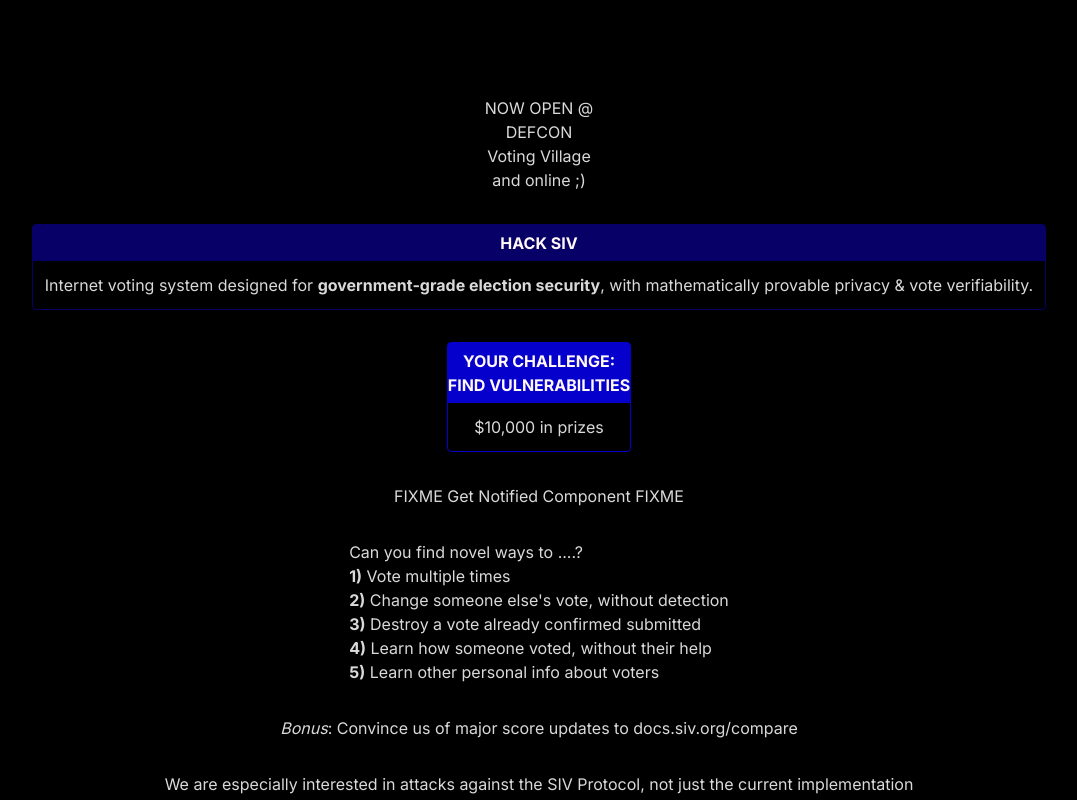
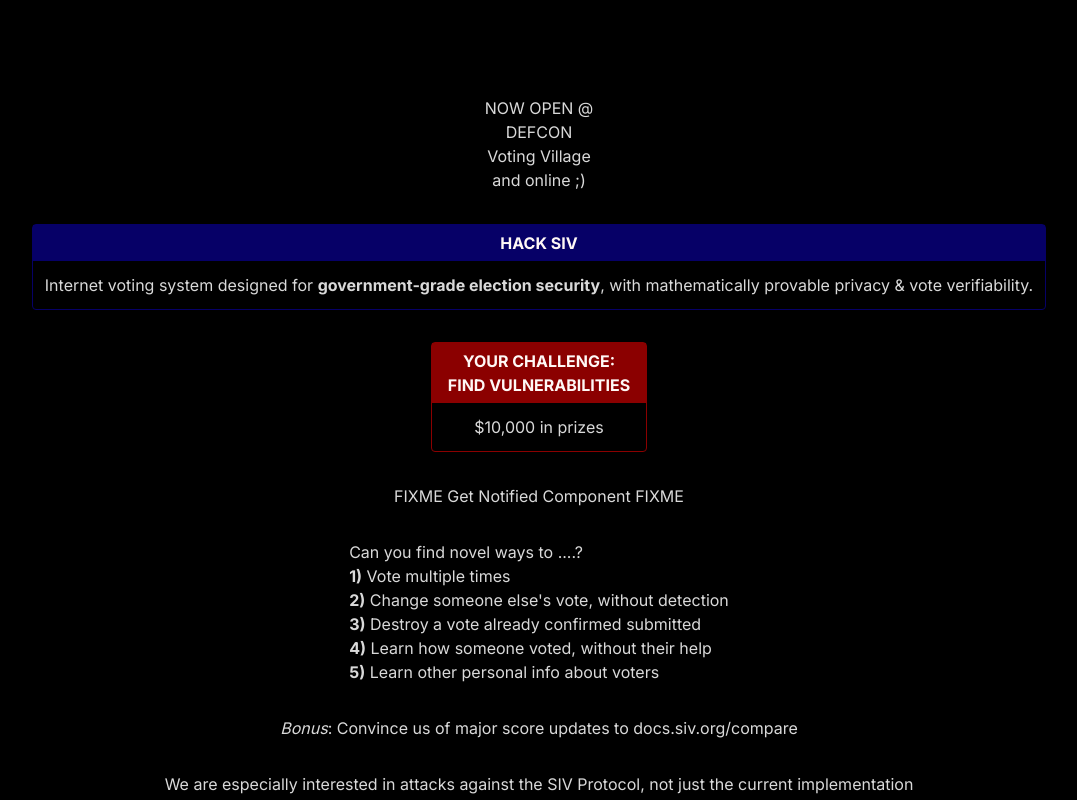
Before and after one commit to siv-org/hack.siv.org, a Next.js app: page / in a window 1280 px wide. Shown: the top 800 px of the page, without its empty margins (101-1178 px from the left). Built offline with nearby package versions, Linux system fonts and the light colour scheme.

Commit message:
Box title padding-x

```diff
--- a/app/Box.tsx
+++ b/app/Box.tsx
@@ -16,7 +16,7 @@
     >
       <h2
         style={{ backgroundColor: color }}
-        className=" text-center text-[#FFF8F6] py-1.5 font-bold"
+        className="px-4 text-center text-[#FFF8F6] py-1.5 font-bold"
       >
         {title}
       </h2>
--- a/app/page.tsx
+++ b/app/page.tsx
@@ -23,7 +23,7 @@
             <div>FIND VULNERABILITIES</div>
           </>
         }
-        color="#0600cc"
+        color="darkred"
       >
         $10,000 in prizes
       </Box>
```
